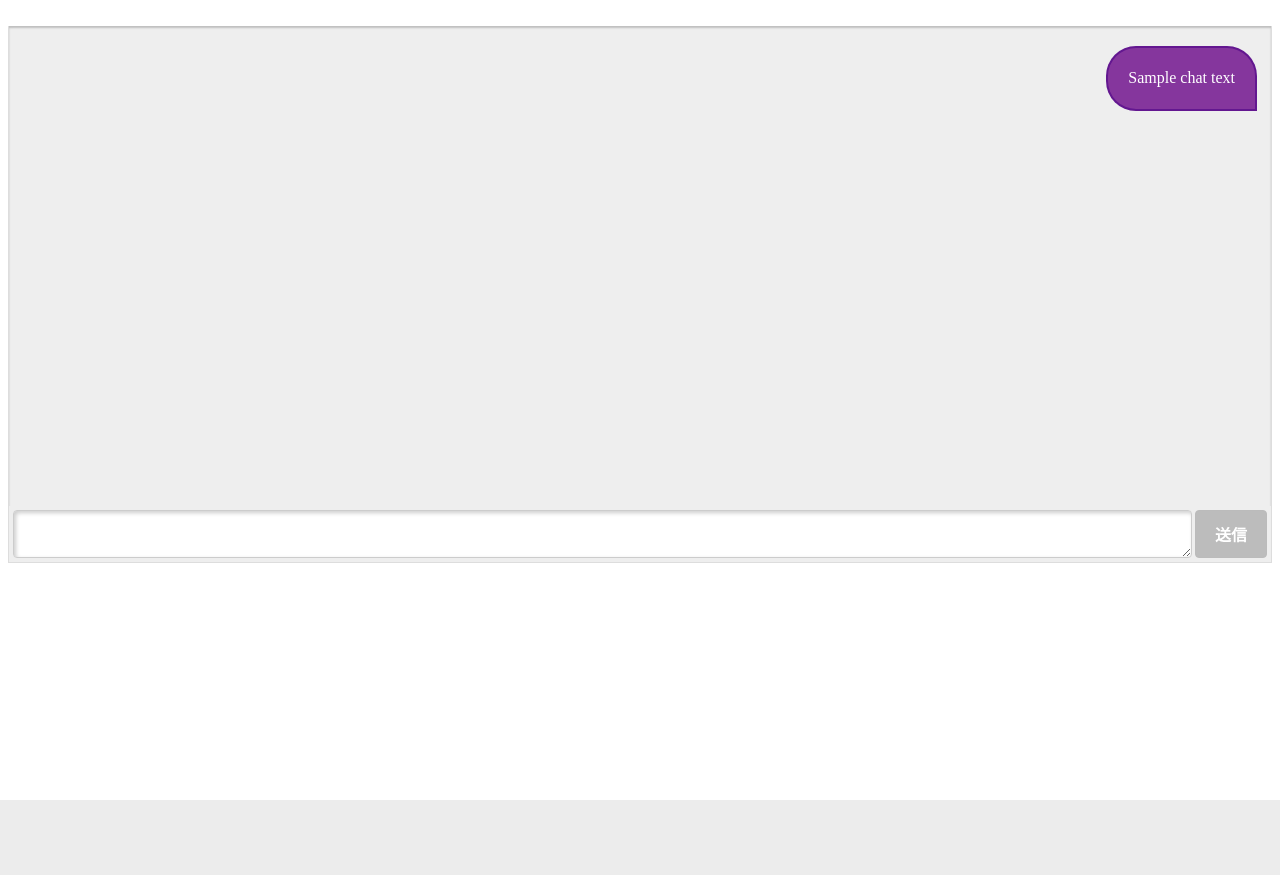
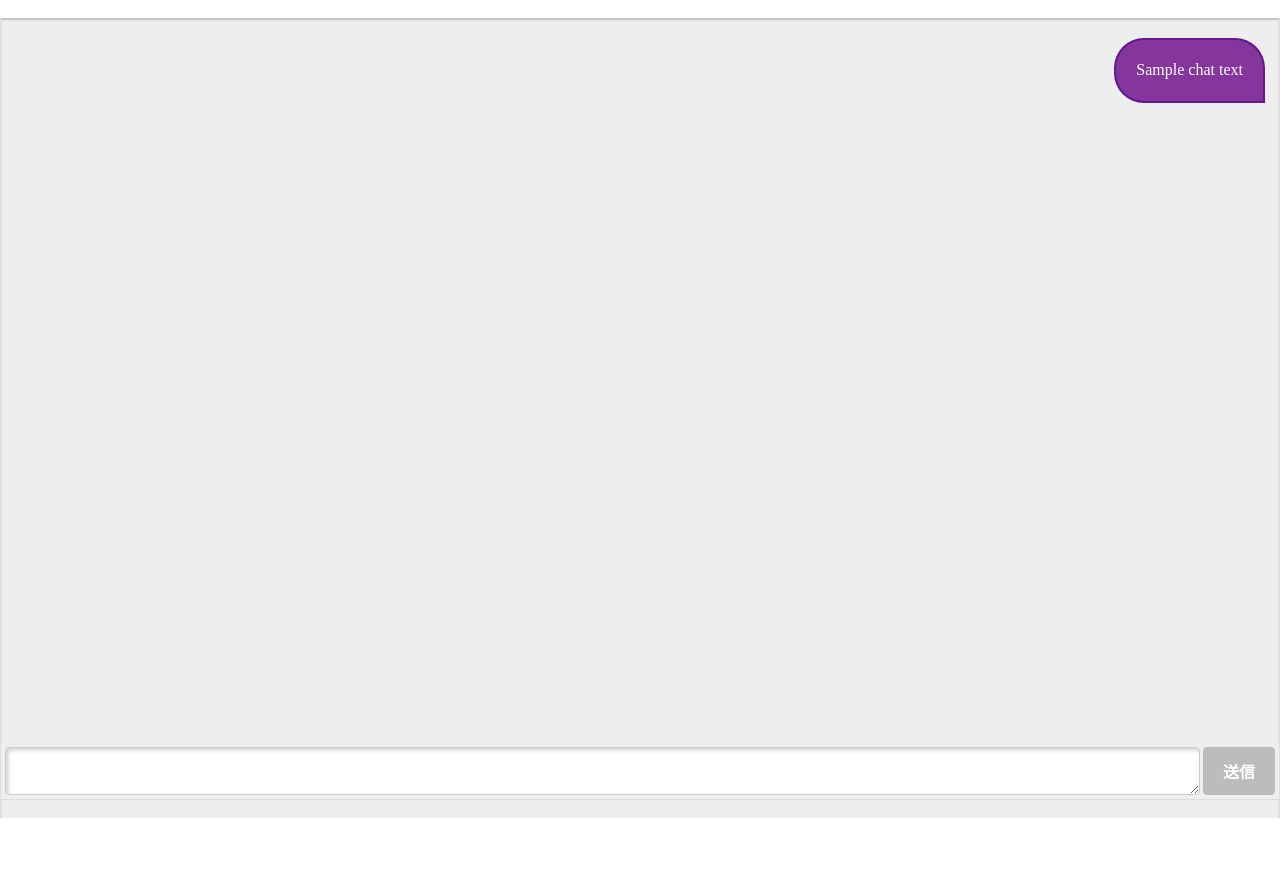
Before and after one commit to ganbon/Secretary_bot, a Flask app: template templates/chat.html in a window 1280 px wide. Before the commit the page ends 800 px from the top, so only its background shows below. Run offline with Flask 2, Linux system fonts and the light colour scheme; the template is opened without the code that fills it: most values are stand-ins (such as "Sample title", 1, 10 or a date in 2020).

Commit message:
描画修正

```diff
--- a/static/style.css
+++ b/static/style.css
@@ -1,12 +1,14 @@
 #your_container{
-  /* 高さや幅など、好きな様に設定
-  bms_messages_containerの方で、縦横いっぱいに広がってくれるので、
-  ここで充てた高さと横幅がそのままスタイルになる仕組み */
-
-  height:480px;/*ここはご自由に*/
-  width: 100%;/*ここはご自由に*/
+  height: 100%;
+  width: 100%;
 }
-
+body {
+  height: 100%;
+  margin: 0;
+}
+html {
+  height: 100%;
+}
 /* ヘッダー部分② */
 #bms_chat_header {
   padding: 6px;/*隙間調整*/
@@ -38,9 +40,7 @@
     max-width: 100%;/*文字が長くなった時に吹き出しがタイムラインからはみ出さない様にする*/
     font-size: 16px;
 }
-    /*
-    *追加
-    */
+
     .bms_message_content{
         padding: 20px;/*文字や画像（コンテンツ）の外側に隙間を入れる*/
     }
@@ -50,9 +50,7 @@
     float: left;/*吹き出しをbms_messagesに対して左寄せ*/
     line-height: 1.3em;
 }
-    /*
-    *追加
-    */
+
     .bms_left .bms_message_box {
         color: #333;/*テキストを黒にする*/
         background: #fff;
@@ -66,9 +64,7 @@
     float: right;/*吹き出しをbms_messagesに対して右寄せ*/
     line-height: 1.3em;
 }
-    /*
-    *追加
-    */
+
     .bms_right .bms_message_box {
         color: #fff;/*テキストを白にする*/
         background: #71138ed7;
```
